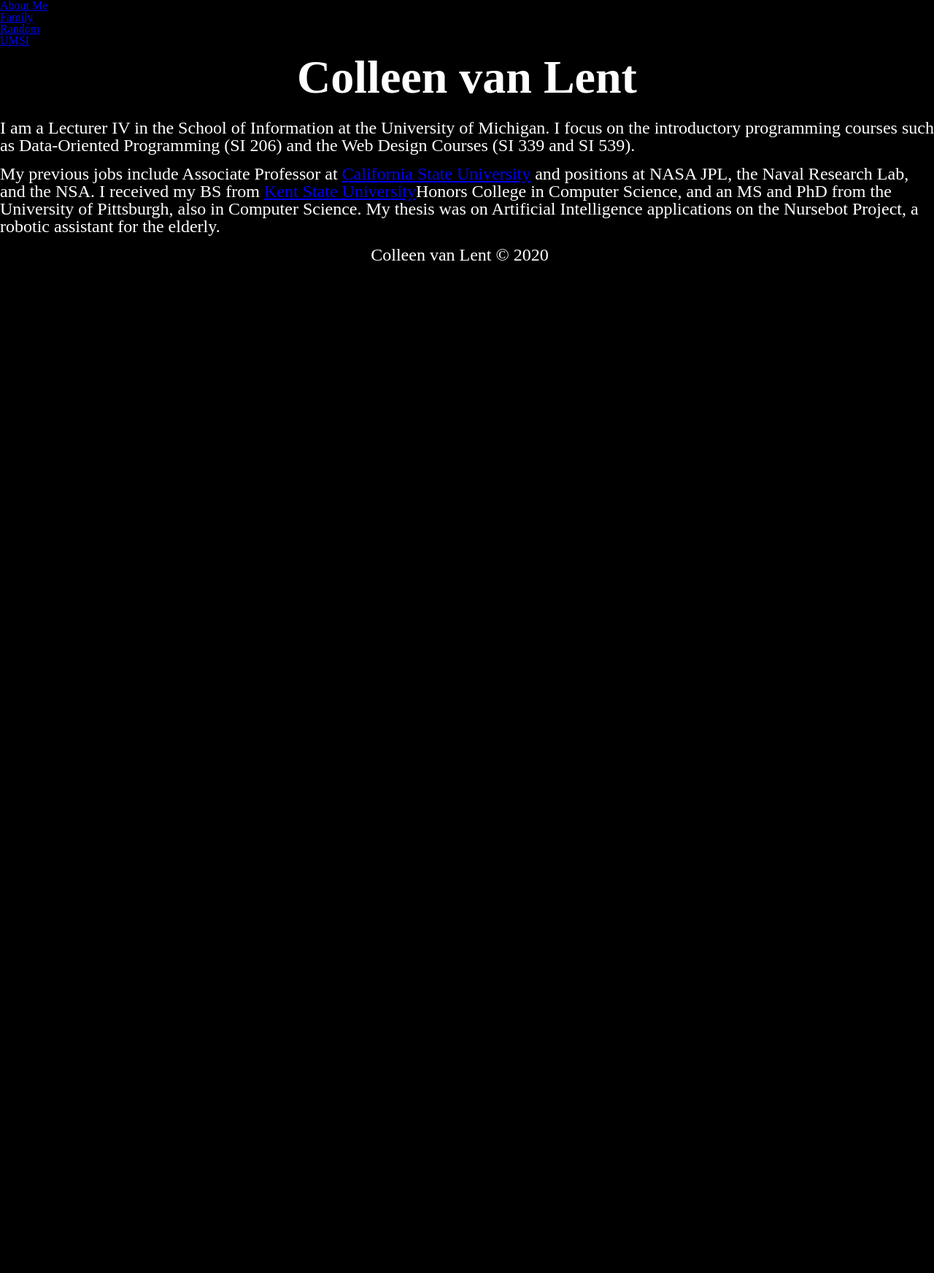
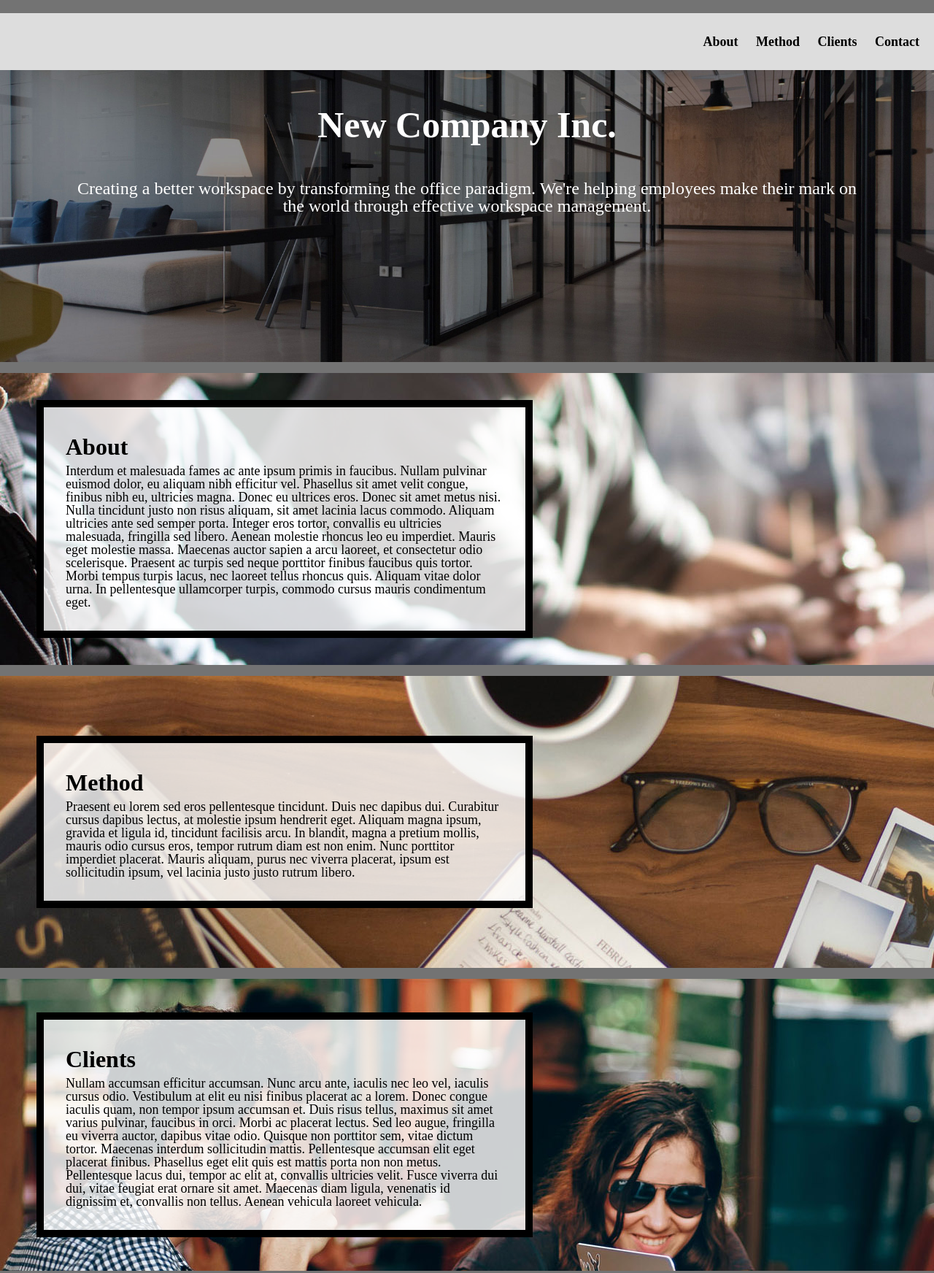
Before and after one commit to gcoleman19/homework1-2021, a plain HTML site: page index.html in a window 1280 px wide. Shown: the top 1744 px of the page at 73% size. Before the commit the page ends 800 px from the top, so only its background shows below. Drawn offline with Linux system fonts and the light colour scheme.

Commit message:
Add files via upload

```diff
--- a/css/html5reset.css
+++ b/css/html5reset.css
@@ -27,70 +27,13 @@ time, mark, audio, video {
     background:transparent;
 }
 
-body {color:#ffffff; font-family: 'Times New Roman', 'sans-serif'; background-color:#000;
+body {
     line-height:1;
-}
-
-div{
-    padding: 25px;
-    height: 150px
-}
-
-
-div#red{
-    background-color:#FF0000 !important;
-    text-align: right;
-}
-
-div#blue{
-    background-color:#0000FF !important;
-    text-align: left;
-}
-
-div#yellow{
-    background-color: #ffff00 !important;
-    text-align:right;
-    color: #000;
-}
-
-div.h2 {
-    text-shadow: 4px 4px 2px #c7e2c7;
-    color: #000;
-    text-align:right;
-}
-/* need to add a lot here*/
-
-div#green{
-    background-color:#008000 !important;
-    text-align:left;
-}
-
-h1{
-	font-size: 64px;
-    padding: 10px;
-    text-align: center;
-}
-
-h2{
-    font-size: 32px;
-    text-shadow: 4px 4px 2px #808080;
 }
 
 article,aside,details,figcaption,figure,
 footer,header,hgroup,menu,nav,section {
 	display:block;
-}
-
-p{
-    font-size: 24px;
-    padding-top: 15px;
-}
-
-img{
-    width: 550px;
-    margin-left: auto;
-    margin-right: auto;
-    display:block;
 }
 
 nav ul {
@@ -157,15 +100,3 @@ hr {
 input, select {
     vertical-align:middle;
 }
-
-footer{
-    text-align: center;
-    padding-bottom: 10px;
-    padding-right: 10px;
-}
-
-footer p {
-    text-align: center;
-    padding-right: 10px;
-    padding-bottom: 10px;
-}
--- /dev/null
+++ b/css/style.css
@@ -0,0 +1,236 @@
+/***** STARTER CODE - DO NOT CHANGE *****/
+html{
+    scroll-behavior: smooth;
+}
+
+body{
+  background-color: #737373;
+  font-size: 18px;
+  margin: 0;
+  padding: 0;
+}
+
+h1{
+  font-size: 50px;
+  line-height: 1;
+  padding: 50px 0;
+  text-align: center;
+}
+
+h2{
+  font-size: 32px;
+  line-height: 1.5;
+}
+
+nav ul{
+  list-style-type: none;
+}
+
+nav li{
+  display: inline;
+  padding-right: 20px;
+}
+
+nav{
+  background-color: #ddd;
+  padding: 25px 0;
+  text-align: left;
+}
+
+header p{
+  color: white;
+  font-size: 24px;
+  padding: 0 100px;
+  text-align: center;
+}
+
+footer{
+  background-color: black;
+  color: white;
+  padding-top: 30px;
+  text-align: center;
+}
+
+
+
+
+/*****  End Starter Code ****/
+
+nav a{
+  color: black;
+  font-weight: bold;
+  /* Requirement 1 code here*/
+  text-decoration: none;
+}
+
+  /* Requirement 2 code here*/
+a:hover{
+    text-decoration: underline;
+}
+
+
+.skip a{
+  background: white;
+  left: 0;
+  padding: 6px;
+  -webkit-transition: top 1s ease-out;
+  transition: top 1s ease-out;
+  z-index: 1;
+
+  /* Requirement 3a code here*/
+  position: relative;
+  top: -40px;
+
+}
+
+/* Requirement 3b code here*/
+.skip a:focus{
+  top: 0;
+}
+
+/* Requirement 4 code here*/
+*:focus {
+  border: 2px solid;
+}
+
+
+.container{
+  /* Requirement 5 code here*/
+  grid-template-columns: 1fr 5fr 1fr;
+  grid-template-rows: repeat(5, auto);
+  row-gap: 15px;
+  display: grid;
+  object-fit: cover;
+
+
+}
+
+/* Remainder of requirements here: */
+
+header{
+  background-image: url('../images/header.jpg');
+  background-attachment: fixed; /* Parallax effect */
+  background-position: center; /* Parallax effect */
+  background-size: cover; /* Parallax effect */
+  color: white;
+  height: 400px; /* Parallax effect */
+  background-repeat: no-repeat;
+
+
+  /* YOUR CODE HERE; */
+  grid-column: 1 / -1;
+  grid-row: 1 / span 1;
+}
+
+
+
+.about-image{
+  grid-row: 2 / span 1;
+  grid-column: 1 / -1;
+  overflow: hidden;
+  max-height: 700px;
+}
+
+.about{
+ grid-column: 2 / span 1;
+ grid-row: 2 / span 1;
+}
+
+.method-image{
+ grid-column: 1 / -1;
+ grid-row: 3 / span 1;
+ overflow: hidden;
+ max-height: 700px;
+}
+
+.method{
+  grid-column: 2 / span 1;
+  grid-row: 3 / span 1;
+}
+
+/* You need to write some of your own selectors here */
+.clients{
+  grid-column: 2 / span 1;
+  grid-row: 4 / span 1;
+}
+
+.contact{
+  grid-column: 2 / span 1;
+  grid-row: 5 / span 1;
+}
+
+.clients-image{
+  grid-column: 1 / -1;
+  grid-row: 4 / span 1;
+  overflow: hidden;
+  max-height: 700px;
+}
+
+.contact-image{
+  grid-column: 1 / -1;
+  grid-row: 5 / span 1;
+  overflow: hidden;
+  max-height: 700px;
+}
+
+.text-block{
+  background-color: rgba(255, 255, 255, .8);
+  border: 10px solid black;
+  padding: 30px;
+
+  /* Your code here */
+  align-self: center;
+
+}
+
+@media screen and (min-width: 800px){
+  nav{
+    padding: 30px 0;
+
+    /* Your code here */
+    text-align: right;
+  }
+
+  .container{
+   grid-template-columns: 50px auto 500px auto 50px;
+   grid-template-rows: repeat(5, 400px);
+   display: grid;
+   object-fit: cover;
+   row-gap: 15px;
+   ;
+  }
+
+  .about, .clients, .method-image, .contact-image{
+    grid-column-start: 3 / span 2;
+  }
+
+
+  .method, .contact, .about-image, .clients-image{
+   grid-column-start: 2 / span 2;
+  }
+
+
+}
+
+
+/** Code for prefers reduced motion **/
+/* Make no changes below this line.
+   ***************************************
+   */
+@media screen and (prefers-reduced-motion: reduce){
+  /*Turn off scroll*/
+  html{
+      scroll-behavior: auto; /* Removes scroll animation */
+  }
+
+  /*Turn off transition*/
+  .skip a{
+    -webkit-transition: initial; /* sets to default setting */
+    transition: initial; /* sets to default setting */
+  }
+
+  /*Turn off parallax*/
+  header{
+    background-attachment: initial;
+  }
+}
--- a/index.html
+++ b/index.html
@@ -1,44 +1,73 @@
 <!DOCTYPE html>
 <html lang="en">
   <head>
-	<meta charset="UTF-8">
+    <meta charset="utf-8">
     <meta name="viewport" content="width=device-width, initial-scale=1.0">
-	<!-- size of screen (phone, computer, ipad, etc.) -->
-	<link rel="icon" href="imgs/favicon.ico">
-	<!-- picture on tab -->
-	<link rel="stylesheet" href="css/html5reset.css">
-	<link rel="stylesheet" href="css/style.css">
-	<title>About Me</title>
+    <link rel="stylesheet" type="text/css" href="css/html5reset.css">
+    <link rel="stylesheet" type="text/css" href="css/style.css">
+    <title>2021New Company Inc.</title>
   </head>
   <body>
-	<!-- You do not need to make any changes to this file, but
-	you should still review the tags to make sure that you
-	are familiar with them. -->
-	<header>
+    <div class="skip"><a href="#main">Skip to Main Content</a></div>
     <nav>
         <ul>
-				<li><a href = "index.html">About Me</a></li>
-				<li><a href = "personal.html">Family</a></li>
-				<li><a href = "random.html">Random</a></li>
-				<li><a href = "http://www.si.umich.edu">UMSI</a></li>
-				<!-- a stands for anchor - its the attribute (where you want people to go when they click on things)-->
+          <li><a href="#about">About</a></li>
+          <li><a href="#method">Method</a></li>
+          <li><a href="#clients">Clients</a></li>
+          <li><a href="#contact">Contact</a></li>
         </ul>
       </nav>
+    <main class="container">
 
-		<h1>Colleen van Lent</h1>
-
+    <header id="main">
+      <h1>New Company Inc.</h1>
+      <p>Creating a better workspace by transforming the office paradigm. We're helping employees make their mark on the
+        world through effective workspace management.</p>
     </header>
 
-	<main>
+    <div class="about-image">
+      <img src="images/about.jpg" alt=""/>
+    </div>
 
-		<p>I am a Lecturer IV in the School of Information at the University of Michigan. I focus on the introductory programming courses such as Data-Oriented Programming (SI 206) and the Web Design Courses (SI 339 and SI 539).</p>
+    <div class="about text-block">
+      <a id="about"></a>
+      <h2>About</h2>
+      <p>Interdum et malesuada fames ac ante ipsum primis in faucibus. Nullam pulvinar euismod dolor, eu aliquam nibh efficitur vel. Phasellus sit amet velit congue, finibus nibh eu, ultricies magna. Donec eu ultrices eros. Donec sit amet metus nisi. Nulla tincidunt justo non risus aliquam, sit amet lacinia lacus commodo. Aliquam ultricies ante sed semper porta. Integer eros tortor, convallis eu ultricies malesuada, fringilla sed libero. Aenean molestie rhoncus leo eu imperdiet. Mauris eget molestie massa. Maecenas auctor sapien a arcu laoreet, et consectetur odio scelerisque. Praesent ac turpis sed neque porttitor finibus faucibus quis tortor. Morbi tempus turpis lacus, nec laoreet tellus rhoncus quis. Aliquam vitae dolor urna. In pellentesque ullamcorper turpis, commodo cursus mauris condimentum eget.</p>
+    </div>
 
-		<p>My previous jobs include Associate Professor at <a href = "http://www.csulb.edu">California State University</a> and positions at NASA JPL, the Naval Research Lab, and the NSA. I received my BS from <a href = "http://www.kent.edu">Kent State University</a>Honors College in Computer Science, and an MS and PhD from the University of Pittsburgh, also in Computer Science. My thesis was on Artificial Intelligence applications on the Nursebot Project, a robotic assistant for the elderly.</p>
+    <div class="method-image">
+      <img src="images/method.jpg" alt=""/>
+    </div>
+
+    <div class="method text-block">
+      <a id="method"></a>
+      <h2>Method</h2>
+      <p>Praesent eu lorem sed eros pellentesque tincidunt. Duis nec dapibus dui. Curabitur cursus dapibus lectus, at molestie ipsum hendrerit eget. Aliquam magna ipsum, gravida et ligula id, tincidunt facilisis arcu. In blandit, magna a pretium mollis, mauris odio cursus eros, tempor rutrum diam est non enim. Nunc porttitor imperdiet placerat. Mauris aliquam, purus nec viverra placerat, ipsum est sollicitudin ipsum, vel lacinia justo justo rutrum libero.</p>
+    </div>
+
+    <div class="clients-image">
+      <img src="images/clients.jpg" alt=""/>
+    </div>
+
+    <div class="clients text-block">
+      <a id="clients"></a>
+      <h2>Clients</h2>
+      <p>Nullam accumsan efficitur accumsan. Nunc arcu ante, iaculis nec leo vel, iaculis cursus odio. Vestibulum at elit eu nisi finibus placerat ac a lorem. Donec congue iaculis quam, non tempor ipsum accumsan et. Duis risus tellus, maximus sit amet varius pulvinar, faucibus in orci. Morbi ac placerat lectus. Sed leo augue, fringilla eu viverra auctor, dapibus vitae odio. Quisque non porttitor sem, vitae dictum tortor. Maecenas interdum sollicitudin mattis. Pellentesque accumsan elit eget placerat finibus. Phasellus eget elit quis est mattis porta non non metus. Pellentesque lacus dui, tempor ac elit at, convallis ultricies velit. Fusce viverra dui dui, vitae feugiat erat ornare sit amet. Maecenas diam ligula, venenatis id dignissim et, convallis non tellus. Aenean vehicula laoreet vehicula.</p>
+    </div>
+
+    <div class="contact-image">
+      <img src="images/contact.jpg" alt=""/>
+    </div>
+
+    <div class="contact text-block">
+      <a id="contact"></a>
+      <h2>Contact</h2>
+      <p>Etiam dolor ex, vehicula nec augue in, lobortis volutpat turpis. Pellentesque vel vestibulum metus. Nam luctus porta sapien a malesuada. Nunc porttitor imperdiet placerat. Mauris aliquam, purus nec viverra placerat, ipsum est sollicitudin ipsum, vel lacinia justo justo rutrum libero.</p>
+    </div>
   </main>
-
     <footer>
-		<p>Colleen van Lent &copy; 2020</p>
-		<!-- insert copywright symbol = &copy; -->
+      <p>University of Michigan School of Information <br/>
+        &copy; Colleen van Lent, Drew Asselin - Web Design 2019-2020</p>
     </footer>
   </body>
 </html>
```
Also changed, not shown: images/about.jpg (added), images/clients.jpg (added), images/contact.jpg (added), images/header.jpg (added), images/logo-drk.png (added), images/logo-lt.png (added), images/method.jpg (added), 1 other file. Lines whose indentation alone changed are shown as unchanged.
